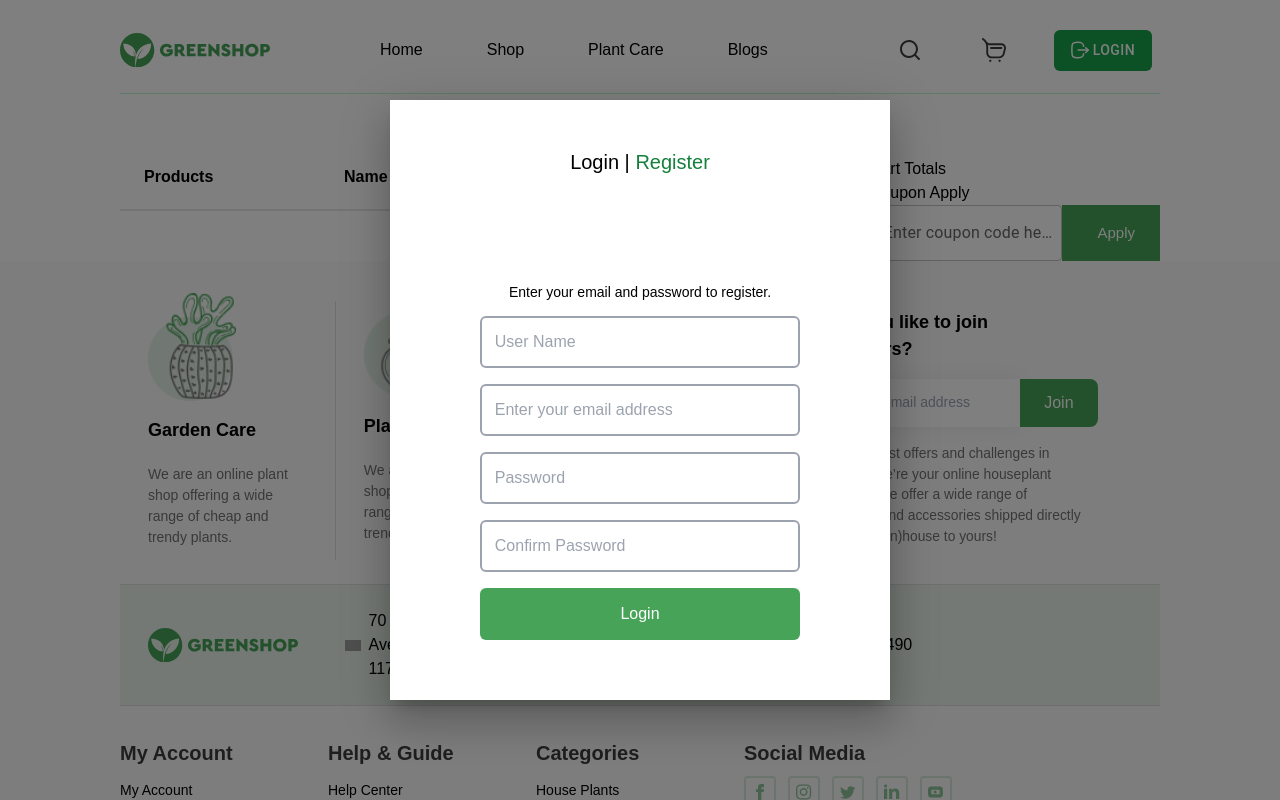
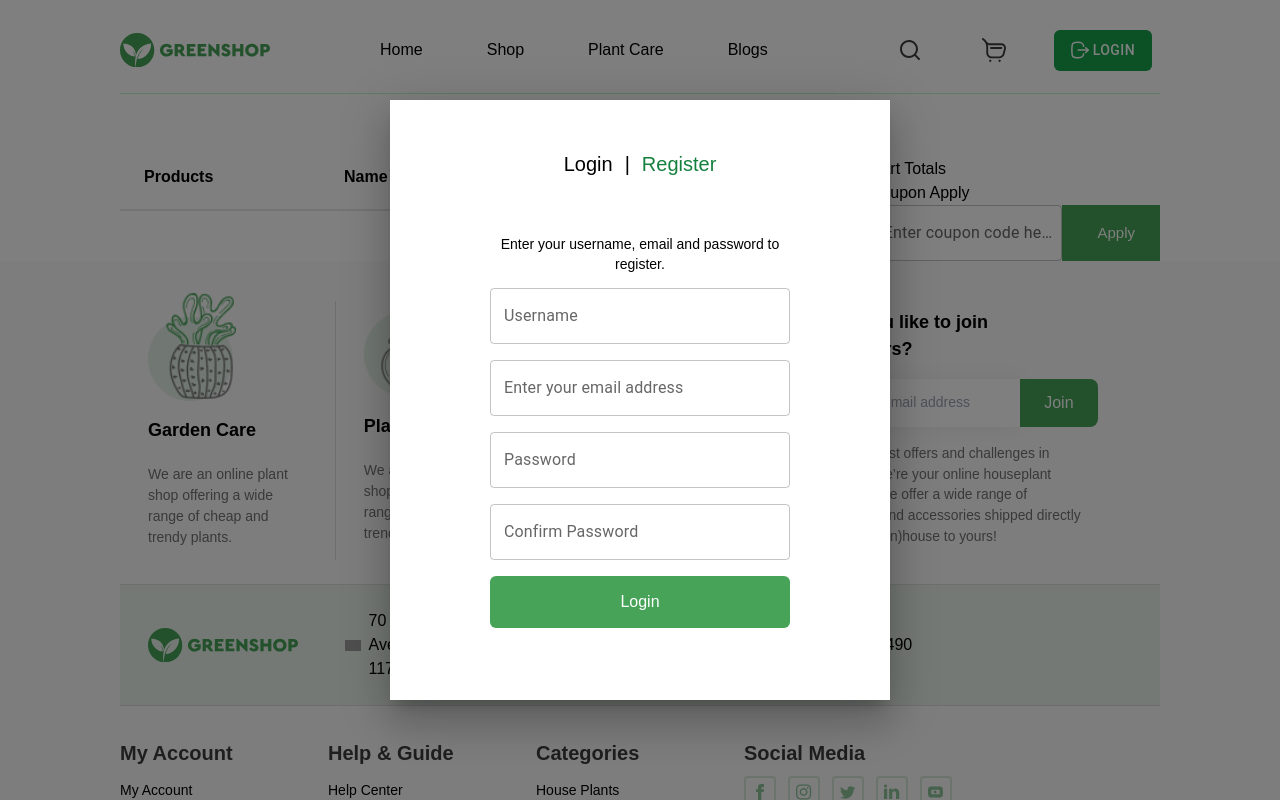
Before and after one commit to YahyobekRahimov/greenshop, a React (Vite) app: page /shop/cart in a window 1280 px wide. Both pictures are taken after a click on the button "LOGIN". Shown: the top 800 px of the page. Built offline with nearby package versions, Linux system fonts and the light colour scheme; grey boxes are pictures that could not be loaded; a web font is replaced by a local one.

Commit message:
register validation in progress

```diff
--- a/src/components/Header/ModalCard.jsx
+++ b/src/components/Header/ModalCard.jsx
@@ -1,4 +1,5 @@
 import React, { useEffect } from "react";
+import PlantImage from "/src/images/plant14.png";
 
 export default function ModalCard({ data }) {
    return (
@@ -10,8 +11,8 @@ export default function ModalCard({ data }) {
                      <div>
                         <img
                            className="cursor-pointer w-[10.325rem]"
-                           src={e.image}
-                           alt=""
+                           src={PlantImage}
+                           alt={e.name}
                         />
                      </div>
                      <div className=" flex flex-col gap-2 text-2xl mb-2 ">
--- a/src/components/Login.jsx
+++ b/src/components/Login.jsx
@@ -8,16 +8,15 @@ export default function Login() {
          <h2 className="text-sm mb-[0.875rem]">
             Enter your username and password to login.
          </h2>
+         <form className="w-full">
             <div className="flex flex-col w-full gap-[1rem]">
                <TextField
                   fullWidth
-               id="outlined-basic"
                   label="Username or Email"
                   variant="outlined"
                />
                <TextField
                   fullWidth
-               id="outlined-basic"
                   label="Password"
                   variant="outlined"
                   type="password"
@@ -32,6 +31,7 @@ export default function Login() {
             <Button classes="hover:bg-primaryDark text-white rounded-md bg-primary w-full py-[0.88rem] mt-7">
                Login
             </Button>
+         </form>
       </div>
    );
 }
--- a/src/components/ModalLogin.jsx
+++ b/src/components/ModalLogin.jsx
@@ -57,8 +57,9 @@ export default function TransitionsModal() {
          >
             <Fade in={open}>
                <Box sx={style}>
-                  <div className="flex flex-col gap-14 px-[6.25rem]">
-                     <h1 className="mt-[3rem] cursor-pointer mb-[3.125rem] text-center text-xl font-medium">
+                  <div className="flex flex-col gap-14 px-[6.25rem] py-[3.125rem]">
+                     <h1 className="cursor-pointer text-center text-xl font-medium">
+                        <div className="flex justify-center items-center gap-3">
                            <button
                               onClick={clickSpanLogin}
                               className={`button-link ${
@@ -69,7 +70,7 @@ export default function TransitionsModal() {
                            >
                               Login
                            </button>
-                        {" | "}
+                           <span>|</span>
                            <button
                               onClick={clickSpanRegistr}
                               className={`button-link ${
@@ -80,6 +81,7 @@ export default function TransitionsModal() {
                            >
                               Register
                            </button>
+                        </div>
                      </h1>
                      {loginspan ? <Login /> : <Registr />}
                   </div>
--- a/src/components/Registr.jsx
+++ b/src/components/Registr.jsx
@@ -1,34 +1,113 @@
-import React from "react";
+import React, { useRef } from "react";
 import Button from "./Button";
+import { TextField } from "@mui/material";
 export default function Registr() {
+   const usernameRef = useRef(null);
+   const emailRef = useRef(null);
+   const passwordRef = useRef(null);
+   const confirmPasswordRef = useRef(null);
+   const validate = () => {
+      if (!usernameRef.current?.value) {
+         return {
+            id: 0,
+            error: "Please, enter a username",
+            passed: false,
+         };
+      }
+      if (!emailRef.current?.value) {
+         return {
+            id: 1,
+            error: "Please, enter an email",
+            passed: false,
+         };
+         false;
+      }
+      if (!passwordRef.current?.value) {
+         return {
+            id: 2,
+            error: "Please, enter a password",
+            passed: false,
+         };
+      }
+      if (!confirmPasswordRef.current?.value) {
+         return {
+            id: 3,
+            error: "Please, confirm your password",
+            passed: false,
+         };
+      }
+      const username = usernameRef.current.value;
+      const email = emailRef.current.value;
+      const password = passwordRef.current.value;
+      const confirmPassword = confirmPasswordRef.current.value;
+      const users = JSON.parse(localStorage.getItem("users")) || [];
+      for (let i = 0; i < users.length; i++) {
+         const user = users[i];
+         if (user.username === username) {
+            return {
+               id: 0,
+               passed: false,
+               error: "Sorry, this username is already taken",
+            };
+         }
+         if (user.email == email) {
+            return {
+               id: 1,
+               passed: false,
+               error: "A user with this email already exists",
+            };
+         }
+         if (password !== confirmPassword) {
+            return {
+               id: 3,
+               passed: false,
+            };
+         }
+      }
+   };
+   const handleSubmit = () => {
+      if (!validate().passed) {
+         return;
+      }
+   };
    return (
       <div className="flex flex-col items-center">
-         <h2 className="text-sm mb-[0.875rem]">
-            Enter your email and password to register.
+         <h2 className="text-sm mb-[0.875rem] text-center">
+            Enter your username, email and password to register.
          </h2>
-         <input
-            className="w-[20rem]  mb-[1rem] border-solid border-gray-400 border-2 rounded-md outline-none py-[0.75rem] pl-[0.8rem]"
-            type="text"
-            placeholder="User Name"
+         <form className="w-full" onSubmit={handleSubmit}>
+            <div className="flex flex-col w-full gap-4 mb-4">
+               <TextField
+                  fullWidth
+                  label="Username"
+                  variant="outlined"
+                  inputRef={usernameRef}
                />
-         <input
-            className="w-[20rem]  mb-[1rem] border-solid border-gray-400 border-2 rounded-md outline-none py-[0.75rem] pl-[0.8rem]"
-            type="text"
-            placeholder="Enter your email address"
+               <TextField
+                  fullWidth
+                  label="Enter your email address"
+                  variant="outlined"
+                  inputRef={emailRef}
                />
-         <input
-            className="w-[20rem]  mb-[1rem] border-solid border-gray-400 border-2 rounded-md outline-none py-[0.75rem] pl-[0.8rem]"
+               <TextField
+                  fullWidth
+                  label="Password"
+                  variant="outlined"
                   type="password"
-            placeholder="Password"
+                  inputRef={passwordRef}
                />
-         <input
-            className="w-[20rem]  mb-[1rem] border-solid border-gray-400 border-2 rounded-md outline-none py-[0.75rem] pl-[0.8rem]"
+               <TextField
+                  fullWidth
+                  label="Confirm Password"
+                  variant="outlined"
                   type="password"
-            placeholder="Confirm Password"
+                  inputRef={confirmPasswordRef}
                />
-         <Button classes="hover:bg-primaryDark text-white rounded-md bg-primary w-[20rem] py-[0.88rem] ">
+            </div>
+            <Button classes="hover:bg-primaryDark text-white rounded-md bg-primary w-full py-[0.88rem] ">
                Login
             </Button>
+         </form>
       </div>
    );
 }
--- a/src/pages/Shop/ProductCartItems.jsx
+++ b/src/pages/Shop/ProductCartItems.jsx
@@ -31,6 +31,7 @@ const Product = ({ product, quantity, onDelete }) => {
             )
          ].quantity
    );
+   const SKU = Math.round(Math.random() * 1000000);
    return (
       <tr className="bg-softBackground w-full grid grid-cols-[0.9fr_3fr_0.5fr_1fr_1fr] items-center">
          <td className="px-6 py-2">
@@ -43,7 +44,7 @@ const Product = ({ product, quantity, onDelete }) => {
          <td className="px-6 py-2">
             <p className="text-sm font-semibold">{product.name}</p>
             <span className="text-textThird mt-1 text-[.875rem]">
-               SKU: {Math.round(Math.random * 100000)}
+               SKU: {SKU}
             </span>
          </td>
          <td className="px-6 py-2">{product.price}</td>
```
Lines whose indentation alone changed are shown as unchanged.
